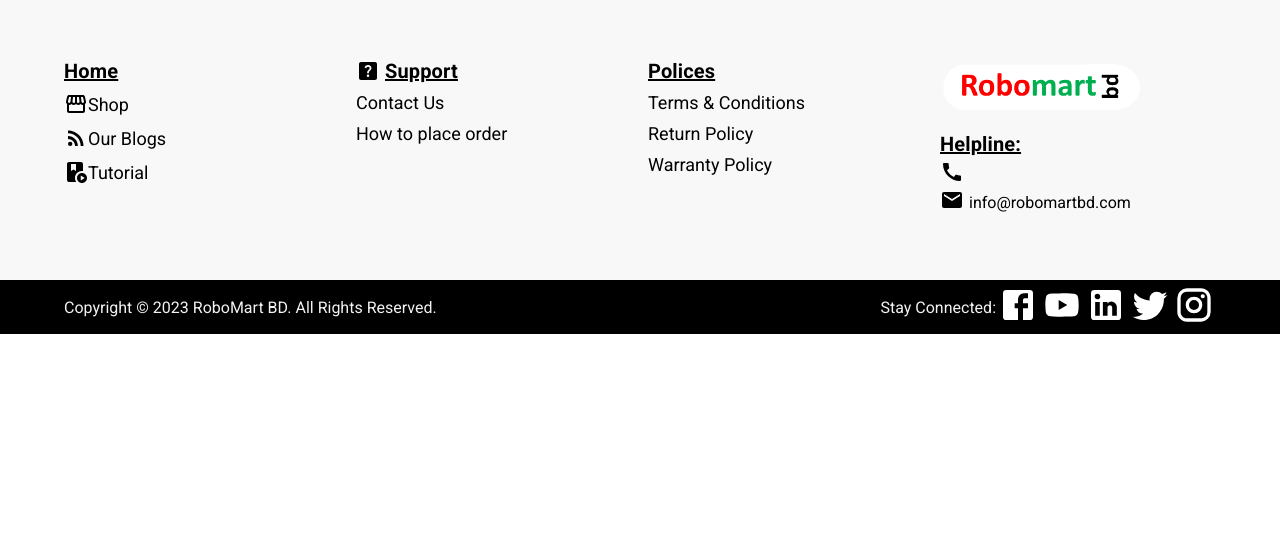
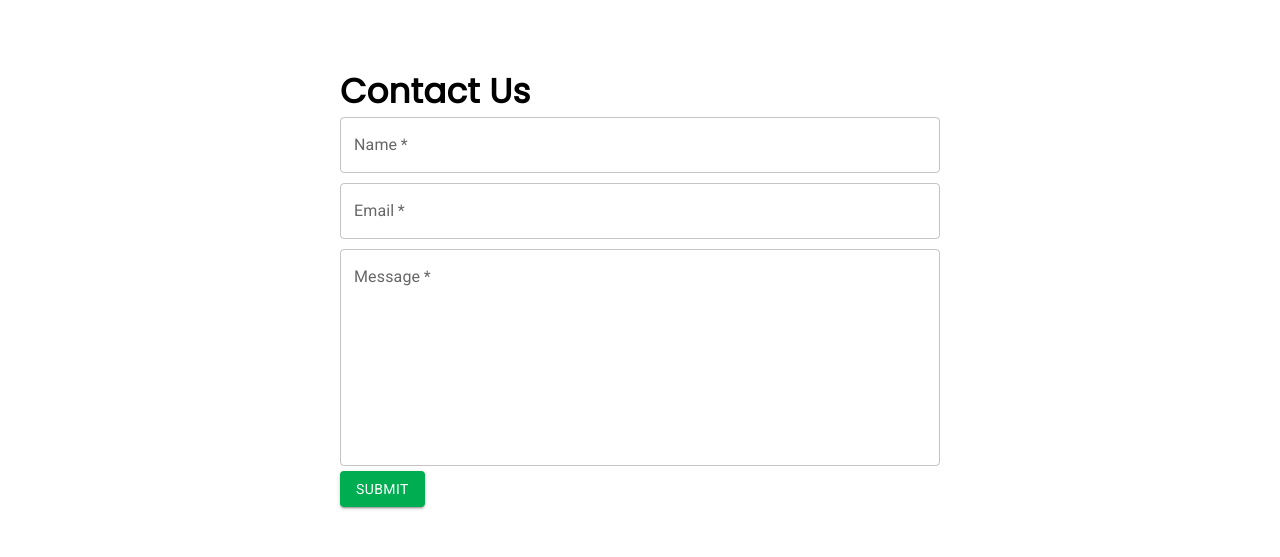
Before and after one commit to sabbir1054/robomartBD-frontend, a React (Vite) app: page /contact_us in a window 1280 px wide. Shown: the part 128-685 px from the top of the page. Built offline with nearby package versions, Linux system fonts and the light colour scheme; no server answers; what froala-editor would draw is missing.

Commit message:
contact us and how to place order

```diff
--- a/src/App.jsx
+++ b/src/App.jsx
@@ -146,7 +146,7 @@ function App() {
         />
         <Route path="/forum" element={<ForumMainPage />} />
         <Route path="/contact_us" element={<ContactUs />} />
-        <Route path="/how_order" element={<HowToPlaceOrder />} />
+        <Route path="/how_place_order" element={<HowToPlaceOrder />} />
         <Route path="/terms" element={<PrivacyPolicy />} />
         <Route path="/terms/#return" element={<PrivacyPolicy />} />
         <Route path="/warranty_policy" element={<WarrantyPolicy />} />
--- a/src/Pages/ContactUsPage/ContactUs.jsx
+++ b/src/Pages/ContactUsPage/ContactUs.jsx
@@ -1,11 +1,82 @@
-import React from 'react';
+// Import necessary modules
+import { Button, Container, TextField, Typography } from "@mui/material";
+import React, { useState } from "react";
 
+// ContactUsForm component
 const ContactUs = () => {
-    return (
-        <div>
+  // State to store form data
+  const [formData, setFormData] = useState({
+    name: "",
+    email: "",
+    message: "",
+  });
 
-        </div>
-    );
+  // Handle form field changes
+  const handleChange = (event) => {
+    const { name, value } = event.target;
+    setFormData({ ...formData, [name]: value });
+  };
+
+  // Handle form submission
+  const handleSubmit = (event) => {
+    event.preventDefault();
+    // Add your logic for handling form submission here
+    console.log("Form Submitted:", formData);
+  };
+
+  return (
+    <Container maxWidth="sm" style={{ minHeight: "70vh", padding: "10vh 0" }}>
+      <Typography variant="h4" fontFamily={"Poppins"} fontWeight={"bold"}>
+        Contact Us
+      </Typography>
+      <form onSubmit={handleSubmit}>
+        <TextField
+          style={{ margin: "5px 0px" }}
+          fullWidth
+          label="Name"
+          name="name"
+          variant="outlined"
+          value={formData.name}
+          onChange={handleChange}
+          required
+        />
+        <TextField
+          style={{ margin: "5px 0px" }}
+          fullWidth
+          label="Email"
+          name="email"
+          type="email"
+          variant="outlined"
+          value={formData.email}
+          onChange={handleChange}
+          required
+        />
+        <TextField
+          style={{ margin: "5px 0px" }}
+          fullWidth
+          label="Message"
+          name="message"
+          multiline
+          rows={8}
+          variant="outlined"
+          value={formData.message}
+          onChange={handleChange}
+          required
+        />
+        <Button
+          type="submit"
+          variant="contained"
+          color="primary"
+          sx={{
+            backgroundColor: "var(--primaryColor)",
+            "&:hover": { backgroundColor: "green" },
+          }}
+        >
+          Submit
+        </Button>
+      </form>
+    </Container>
+  );
 };
 
 export default ContactUs;
--- a/src/Pages/HowToPlaceOrder/HowToPlaceOrder.jsx
+++ b/src/Pages/HowToPlaceOrder/HowToPlaceOrder.jsx
@@ -1,11 +1,66 @@
-import React from 'react';
+// Import necessary modules
+import {
+  Container,
+  List,
+  ListItem,
+  ListItemText,
+  Typography,
+} from "@mui/material";
+import React from "react";
 
+// InstructionPage component
 const HowToPlaceOrder = () => {
-    return (
-        <div>
-
-        </div>
-    );
+  return (
+    <Container maxWidth="md" style={{ minHeight: "80vh" }}>
+      <Typography variant="h4" gutterBottom textAlign={"center"} fontFamily={"Poppins"} fontWeight={"bold"} paddingTop={4}>
+        How to Place an Order
+      </Typography>
+      <List>
+        <ListItem>
+          <ListItemText
+            primary="1. Browse Products"
+            secondary="Explore our product catalog and choose the items you want to purchase."
+          />
+        </ListItem>
+        <ListItem>
+          <ListItemText
+            primary="2. Add to Cart"
+            secondary="Click on the 'Add to Cart' button next to each item to add them to your shopping cart."
+          />
+        </ListItem>
+        <ListItem>
+          <ListItemText
+            primary="3. Review Cart"
+            secondary="Review the items in your shopping cart. You can adjust quantities or remove items if needed."
+          />
+        </ListItem>
+        <ListItem>
+          <ListItemText
+            primary="4. Proceed to Checkout"
+            secondary="Click on the 'Proceed to Checkout' button to start the checkout process."
+          />
+        </ListItem>
+        <ListItem>
+          <ListItemText
+            primary="5. Provide Information"
+            secondary="Enter your shipping address, payment details, and any additional required information."
+          />
+        </ListItem>
+        <ListItem>
+          <ListItemText
+            primary="6. Review Order"
+            secondary="Review your order details, including the items, quantities, and total cost, before confirming."
+          />
+        </ListItem>
+        <ListItem>
+          <ListItemText
+            primary="7. Place Order"
+            secondary="Click on the 'Place Order' button to complete the purchase. You will receive a confirmation email."
+          />
+        </ListItem>
+      </List>
+    </Container>
+  );
 };
 
 export default HowToPlaceOrder;
--- a/src/Pages/Tutorials/SingleTutorial/Components/TutorialSectionsScroll/TutorialSections.jsx
+++ b/src/Pages/Tutorials/SingleTutorial/Components/TutorialSectionsScroll/TutorialSections.jsx
@@ -1,7 +1,6 @@
 import { Typography } from "@mui/material";
 import React, { useEffect } from "react";
 import EditorTextViewer from "../../../../../Shared/EditorTextViewer/EditorTextViewer";
-import styles from "./TutorialSinglePageStyle.module.scss"
 const TutorialSections = ({
   activeSection,
   setActiveSection,
@@ -47,9 +46,7 @@ const TutorialSections = ({
             {test?.page_title}
           </Typography>
           <Typography variant="body1" textAlign={"justify"}>
-            <div className={styles.allSections}>
-              {test?.content && <EditorTextViewer froalaHTML={test?.content} />}
-            </div>
+            {test?.content && <EditorTextViewer froalaHTML={test?.content} />}
           </Typography>
         </div>
       ))}
--- a/src/Shared/EditorTextViewer/EditorTextViewer.jsx
+++ b/src/Shared/EditorTextViewer/EditorTextViewer.jsx
@@ -1,10 +1,13 @@
 import React from "react";
+import { removeWidthAndHeight } from "../../utils/RemoveHeightWidth";
 
 const EditorTextViewer = ({ froalaHTML }) => {
   const removeString =
     '<p data-f-id="pbf" style="text-align: center; font-size: 14px; margin-top: 30px; opacity: 0.65; font-family: sans-serif;">Powered by <a href="https://www.froala.com/wysiwyg-editor?pb=1" title="Froala Editor">Froala Editor</a></p>';
   const newText = froalaHTML?.replace(removeString, "");
-  return <div dangerouslySetInnerHTML={{ __html: newText }} />;
+  const modifiedHtml = removeWidthAndHeight(newText);
+  console.log(newText);
+  return <div dangerouslySetInnerHTML={{ __html: modifiedHtml }} />;
 };
 
 export default EditorTextViewer;
--- a/src/Shared/Footer/Footer.jsx
+++ b/src/Shared/Footer/Footer.jsx
@@ -59,17 +59,19 @@ const Footer = () => {
               <ul className={styles.footerLists}>
                 <li>
                   {" "}
-                  <NavLink className={styles.footerListItem}>
+                  <NavLink to={"/contact_us"} className={styles.footerListItem}>
                     Contact Us
                   </NavLink>
                 </li>
                 <li>
                   {" "}
-                  <NavLink className={styles.footerListItem}>
+                  <NavLink
+                    to={"/how_place_order"}
+                    className={styles.footerListItem}
+                  >
                     How to place order
                   </NavLink>
                 </li>
-
               </ul>
             </Grid>
             <Grid item xs={12} sm={6} md={4} lg={3}>
@@ -84,7 +86,10 @@ const Footer = () => {
                   </NavLink>
                 </li>
                 <li>
-                  <NavLink to={"/terms/#return"} className={styles.footerListItem}>
+                  <NavLink
+                    to={"/terms/#return"}
+                    className={styles.footerListItem}
+                  >
                     Return Policy
                   </NavLink>
                 </li>
--- /dev/null
+++ b/src/utils/RemoveHeightWidth.js
@@ -0,0 +1,9 @@
+export function removeWidthAndHeight(htmlText) {
+  // Remove width attribute
+  htmlText = htmlText.replace(/width="[^"]*"/g, "");
+
+  // Remove height attribute
+  htmlText = htmlText.replace(/height="[^"]*"/g, "");
+
+  return htmlText;
+}
```
